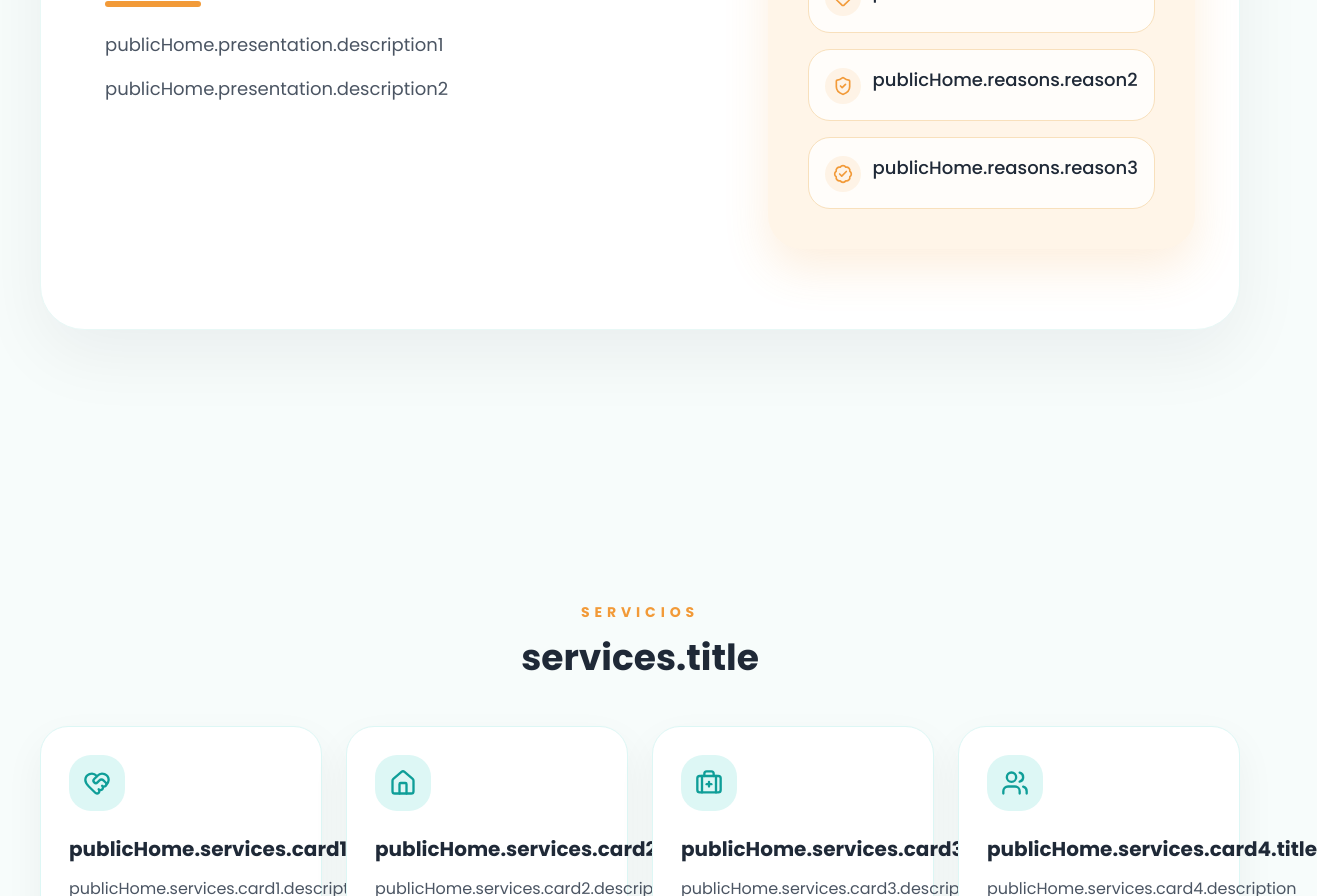
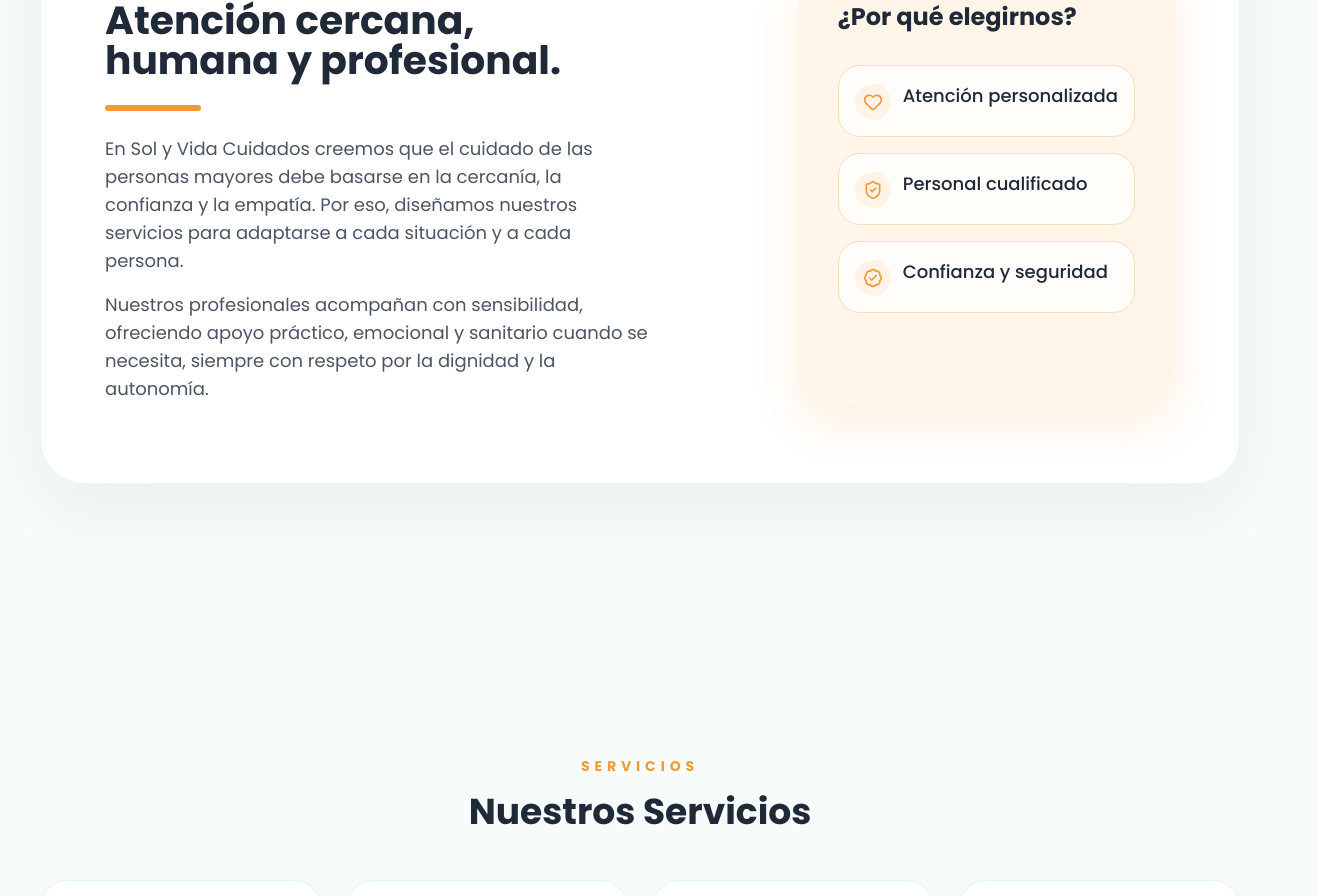
Before and after one commit to aylem-mdh/sol-y-vida-frontend, a React (Vite) app: page / in a window 1280 px wide. Shown: the part 1220-2116 px from the top of the page, 1317 px wide, since content can reach past the window. Built offline with nearby package versions, Linux system fonts and the light colour scheme.

Commit message:
Restore original home introduction copy and structure

```diff
--- a/src/i18n.ts
+++ b/src/i18n.ts
@@ -35,29 +35,28 @@ const resources = {
         schedule: "Horario",
         scheduleValue: "Lunes a Domingo · 24h",
         sendMessage: "Envíanos un mensaje",
-      agendaPage: {
-        title: "Agenda",
-        subtitle: "Calendario mensual con tus servicios programados y el estado de cada día.",
-        openVisitLog: "Abrir registro de visitas",
-        visibleServices: "Servicios visibles",
-        todayServices: "Servicios de hoy",
-        upcomingServices: "Próximos servicios",
-        previousMonth: "Mes anterior",
-        nextMonth: "Mes siguiente",
-        free: "Libre",
-        dayServices: "Servicios del día",
-        noDayVisits: "No hay servicios programados para este día.",
-        upcomingList: "Próximos servicios",
-        scheduled: "Programado",
-        client: "Cliente",
-        time: "Horario",
-        status: "Estado",
-        address: "Dirección",
-        notes: "Observaciones",
-        openVisitDetails: "Abrir registro de visita",
-        noUpcoming: "No hay servicios próximos.",
-        searchPlaceholder: "Buscar cliente, fecha o observación"
-      },
+        name: "Nombre",
+        message: "¿Cómo podemos ayudarte?",
+        send: "Enviar mensaje"
+      },
+
+      services: {
+        title: "Nuestros Servicios",
+        subtitle: "Cuidado personalizado para cada necesidad.",
+        card1: "Acompañamiento y compañía",
+        card1Desc: "Compañía diaria, paseos y apoyo emocional.",
+        publicDesc1:
+          "Atencion cercana para el dia a dia, promoviendo bienestar emocional, autonomia y tranquilidad en el hogar.",
+        card2: "Ayuda a domicilio",
+        card2Desc: "Apoyo en higiene, movilidad y tareas básicas.",
+        publicDesc2:
+          "Apoyo profesional en tareas cotidianas y cuidados basicos para mantener una rutina segura y confortable.",
+        card3: "Acompañamiento médico",
+        card3Desc: "Asistencia en consultas y hospitales.",
+        publicDesc3:
+          "Asistencia en consultas, pruebas y procesos hospitalarios, con seguimiento humano y atencion personalizada.",
+        card4: "Respiro familiar",
+        card4Desc: "Cuidamos mientras tú descansas.",
         publicDesc4:
           "Servicio pensado para aliviar la carga del entorno familiar y garantizar continuidad asistencial con confianza.",
         publicDescription:
@@ -135,6 +134,7 @@ const resources = {
         noUpcoming: "No hay servicios próximos.",
         searchPlaceholder: "Buscar cliente, fecha o observación"
       },
+      },
 
       topbar: {
         goodMorning: "Buenos días",
@@ -212,29 +212,29 @@ const resources = {
         hero: {
           badge: "CUIDADO PROFESIONAL A DOMICILIO",
           lead: "Somos una empresa especializada en la atención y acompañamiento de personas mayores en la Costa del Sol.",
-        agendaPage: {
-          title: "Agenda",
-          subtitle: "Monatskalender mit deinen geplanten Diensten und dem Status jedes Tages.",
-          openVisitLog: "Besuchsprotokoll öffnen",
-          visibleServices: "Sichtbare Dienste",
-          todayServices: "Heutige Dienste",
-          upcomingServices: "Anstehende Dienste",
-          previousMonth: "Vorheriger Monat",
-          nextMonth: "Nächster Monat",
-          free: "Frei",
-          dayServices: "Tagesdienste",
-          noDayVisits: "Für diesen Tag sind keine Dienste geplant.",
-          upcomingList: "Anstehende Dienste",
-          scheduled: "Geplant",
-          client: "Kunde",
-          time: "Uhrzeit",
-          status: "Status",
-          address: "Adresse",
-          notes: "Bemerkungen",
-          openVisitDetails: "Besuchsprotokoll öffnen",
-          noUpcoming: "Keine anstehenden Dienste.",
-          searchPlaceholder: "Kunde, Datum oder Notiz suchen"
-        },
+          description1:
+            "Ofrecemos servicios adaptados a las necesidades de cada familia, con personal cualificado y seleccionado cuidadosamente para garantizar un trato humano, respetuoso y profesional.",
+          description2:
+            "Nuestro equipo acompaña con respeto, empatía y una visión integral para que cada persona se sienta acompañada, segura y valorada.",
+          imageAlt: "Profesional de Sol y Vida Cuidados"
+        },
+        presentation: {
+          label: "Presentación",
+          title1: "Atención cercana,",
+          title2: "humana y profesional.",
+          description1:
+            "En Sol y Vida Cuidados creemos que el cuidado de las personas mayores debe basarse en la cercanía, la confianza y la empatía. Por eso, diseñamos nuestros servicios para adaptarse a cada situación y a cada persona.",
+          description2:
+            "Nuestros profesionales acompañan con sensibilidad, ofreciendo apoyo práctico, emocional y sanitario cuando se necesita, siempre con respeto por la dignidad y la autonomía."
+        },
+        reasons: {
+          title: "¿Por qué elegirnos?",
+          reason1: "Atención personalizada",
+          reason2: "Personal cualificado",
+          reason3: "Confianza y seguridad"
+        },
+        services: {
+          card1: {
             title: "Acompañamiento y compañía",
             description:
               "Compañía, conversación y apoyo diario para que cada día se viva con mayor tranquilidad y bienestar."
```
